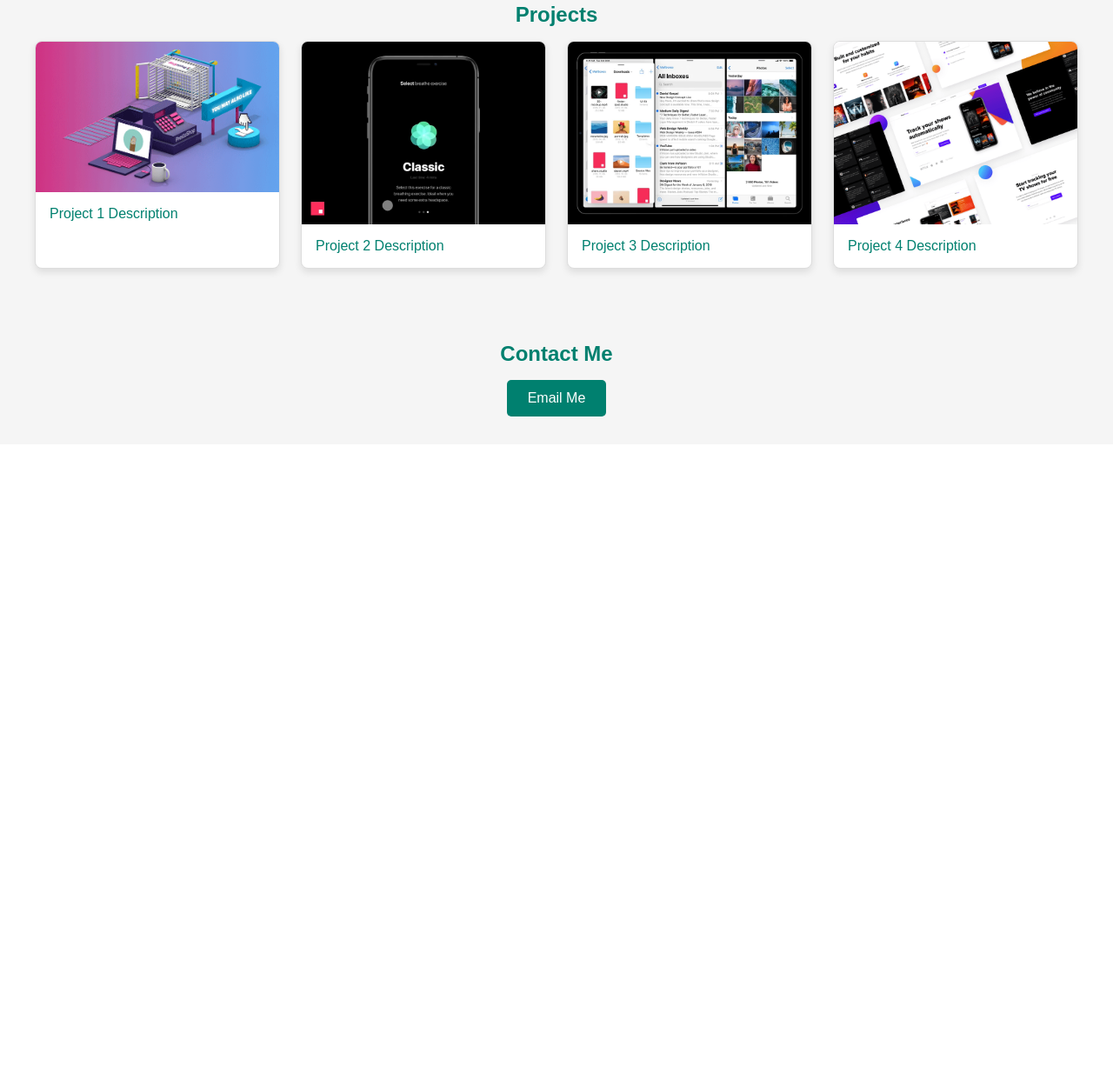
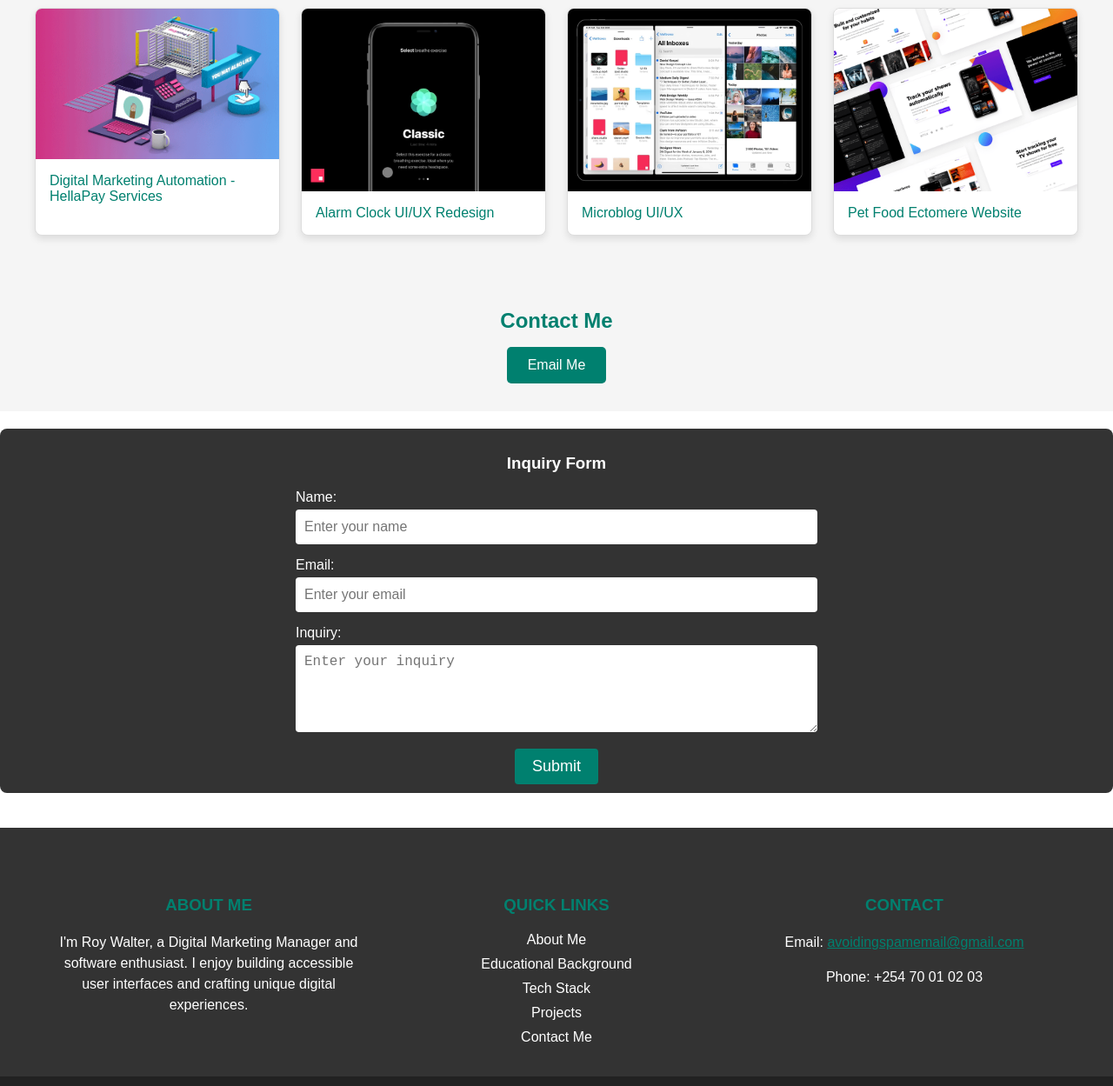
Before and after one commit to SubZeroow/hackerthon_portfolio_website, a plain HTML site: page index.html in a window 1280 px wide. Shown: the part 1551-2800 px from the top of the page at 87% size. Before the commit the page ends 2062 px from the top, so only its background shows below. Drawn offline with Linux system fonts and the light colour scheme.

Commit message:
update layout and added more functionality

```diff
--- a/index.html
+++ b/index.html
@@ -69,7 +69,7 @@
         <h2>About Me</h2>
         <div class="about-me-content">
             <p>Back in 2012, I decided to try my hand at creating custom Tumblr themes and tumbled head first into the rabbit hole of coding and web development. Fast-forward to today, and I’ve had the privilege of building software for an advertising agency, a start-up, a huge corporation, and a digital product studio.</p>
-            <p>My main focus these days is building accessible user interfaces for our customers at The Gourmet Sweet Company. I most enjoy building software in the sweet spot where design and engineering meet — things that look good but are also built well under the hood. In my free time, I've also released an online video course that covers everything you need to know to build a web app with the Spotify API.</p>
+            <p>My main focus these days is building accessible user interfaces for The Gourmet Sweet Company. I most enjoy building software in the sweet spot where design and engineering meet — things that look good but are also built well under the hood. In my free time, I do a lot of great things that you wont believe me even if I told you.</p>
             <p>When I’m not at the computer, I’m usually rock climbing, reading, hanging out with my wife and two cats, or running around Hyrule searching for Korok seeds</p>
         </div>
     </div>
@@ -97,6 +97,8 @@
             <img src="/images/mysql.svg" alt="MYSQL">
             <img src="/images/nodejs.svg" alt="NODEJs">
             <img src="/images/mongodb.svg" alt="MONGODB">
+            <img src="/images/visual-studio-code.svg" alt="Visual Studio COde">
+            <img src="/images/git.svg" alt="Git">
         </div>
     </section>
 
@@ -106,19 +108,19 @@
         <div class="project-cards">
             <div class="project-card">
                 <img src="/images/project_01.gif" alt="Project 1">
-                <p>Project 1 Description</p>
+                <p>Digital Marketing Automation - HellaPay Services</p>
             </div>
             <div class="project-card">
                 <img src="/images/project_02.png" alt="Project 2">
-                <p>Project 2 Description</p>
+                <p>Alarm Clock UI/UX Redesign</p>
             </div>
             <div class="project-card">
                 <img src="/images/project_03.png" alt="Project 3">
-                <p>Project 3 Description</p>
+                <p>Microblog UI/UX </p>
             </div>
             <div class="project-card">
                 <img src="/images/project_04.webp" alt="Project 4">
-                <p>Project 4 Description</p>
+                <p>Pet Food Ectomere Website</p>
             </div>
         </div>
     </section>
@@ -126,8 +128,65 @@
     <!-- Contact Me Section -->
     <section id="contact">
         <h2>Contact Me</h2>
-        <button onclick="window.location.href='mailto:aliveonfridays@gmail.com';">Email Me</button>
+        <button onclick="window.location.href='mailto:avoidingspamemail@gmail.com';">Email Me</button>
     </section>
 
+    <!-- Inquiry Form Section -->
+<section id="inquiry-form" class="inquiry-form-section">
+    <h3>Inquiry Form</h3>
+    <form action="/submit-inquiry" method="POST" class="inquiry-form">
+        <div class="form-group">
+            <label for="name">Name:</label>
+            <input type="text" id="name" name="name" placeholder="Enter your name" required>
+        </div>
+
+        <div class="form-group">
+            <label for="email">Email:</label>
+            <input type="email" id="email" name="email" placeholder="Enter your email" required>
+        </div>
+
+        <div class="form-group">
+            <label for="inquiry">Inquiry:</label>
+            <textarea id="inquiry" name="inquiry" placeholder="Enter your inquiry" required></textarea>
+        </div>
+
+        <button type="submit" class="submit-btn">Submit</button>
+    </form>
+</section>
+
 </body>
+
+<!-- Footer Section -->
+<footer>
+    <div class="footer-content">
+        <div class="footer-section about">
+            <h3>About Me</h3>
+            <p>
+                I'm Roy Walter, a Digital Marketing Manager and software enthusiast. I enjoy building accessible user interfaces and crafting unique digital experiences.
+            </p>
+        </div>
+
+        <div class="footer-section links">
+            <h3>Quick Links</h3>
+            <ul>
+                <li><a href="#about-me">About Me</a></li>
+                <li><a href="#education">Educational Background</a></li>
+                <li><a href="#tech-stack">Tech Stack</a></li>
+                <li><a href="#projects">Projects</a></li>
+                <li><a href="#contact">Contact Me</a></li>
+            </ul>
+        </div>
+
+        <div class="footer-section contact">
+            <h3>Contact</h3>
+            <p>Email: <a href="mailto:avoidingspamemail@gmail.com">avoidingspamemail@gmail.com</a></p>
+            <p>Phone: +254 70 01 02 03</p>
+        </div>
+    </div>
+
+    <div class="footer-bottom">
+        <p>&copy; 2024 Roy Walter. All Rights Reserved.</p>
+    </div>
+</footer>
+
 </html>
--- a/styles.css
+++ b/styles.css
@@ -314,6 +314,13 @@ h2 {
     background-color: #f5f5f5;
 }
 
+/* Heading styling */
+#about-me h2 {
+    margin-bottom: 1rem;
+    color: rgb(0, 128, 111);
+    text-align: center;
+}
+
 .about-me-container {
     background-color: white;
     border: 1px solid #ddd;
@@ -367,6 +374,7 @@ h2 {
 #education h2 {
     margin-bottom: 1rem;
     color: rgb(0, 128, 111);
+    text-align: center;
 }
 
 /* Unordered list styling */
@@ -526,3 +534,165 @@ h2 {
         align-items: center;
     }
 }
+
+/* Inquiry Form Styling */
+.inquiry-form-section {
+    padding: 10px;
+    background-color: #333;
+    color: white;
+    border-radius: 8px;
+    margin-top: 20px;
+    margin-bottom: 40px;
+    text-align: center;
+}
+
+.inquiry-form {
+    display: flex;
+    flex-direction: column;
+    max-width: 600px; /* Limit form width */
+    margin: 0 auto; /* Center the form */
+    text-align: left; /* Align labels and inputs to the left */
+}
+
+.form-group {
+    margin-bottom: 15px;
+}
+
+.form-group label {
+    font-size: 16px;
+    margin-bottom: 5px;
+    display: block;
+}
+
+.form-group input,
+.form-group textarea {
+    width: 100%; /* Full width within the limited form */
+    padding: 10px;
+    border-radius: 4px;
+    border: none;
+    font-size: 16px;
+    outline: none;
+    box-sizing: border-box; /* Ensure padding doesn't stretch beyond width */
+}
+
+.form-group input {
+    height: 40px;
+}
+
+.form-group textarea {
+    resize: vertical;
+    height: 100px;
+}
+
+.submit-btn {
+    padding: 10px 20px;
+    background-color: rgb(0, 128, 111);
+    color: #ffffff;
+    border: none;
+    border-radius: 4px;
+    font-size: 18px;
+    cursor: pointer;
+    width: fit-content;
+    align-self: center;
+}
+
+.submit-btn:hover {
+    background-color: #32677c;
+}
+
+@media (max-width: 768px) {
+    .inquiry-form-section {
+        padding: 10px;
+    }
+
+    .form-group input,
+    .form-group textarea {
+        font-size: 14px;
+    }
+
+    .submit-btn {
+        font-size: 16px;
+    }
+}
+
+/* Footer Styling */
+footer {
+    background-color: #333;
+    color: white;
+    padding: 40px 0;
+    text-align: center;
+}
+
+.footer-content {
+    display: flex;
+    justify-content: space-around;
+    flex-wrap: wrap;
+    max-width: 1200px;
+    margin: 0 auto;
+}
+
+.footer-section {
+    flex: 1;
+    padding: 20px;
+    min-width: 250px;
+}
+
+.footer-section h3 {
+    color: rgb(0, 128, 111);;
+    margin-bottom: 20px;
+    text-transform: uppercase;
+}
+
+.footer-section p {
+    font-size: 16px;
+    line-height: 1.5;
+}
+
+.footer-section ul {
+    list-style: none;
+    padding: 0;
+}
+
+.footer-section ul li {
+    margin-bottom: 10px;
+}
+
+.footer-section ul li a {
+    color: white;
+    text-decoration: none;
+    font-size: 16px;
+}
+
+.footer-section ul li a:hover {
+    text-decoration: underline;
+}
+
+.footer-section a {
+    color: rgb(0, 128, 111);
+}
+
+.footer-section a:hover {
+    text-decoration: none;
+}
+
+.footer-bottom {
+    padding: 20px 0;
+    background-color: #222;
+    color: #aaa;
+    text-align: center;
+}
+
+.footer-bottom p {
+    margin: 0;
+    font-size: 14px;
+}
+
+@media (max-width: 768px) {
+    .footer-content {
+        flex-direction: column;
+    }
+
+    .footer-section {
+        margin-bottom: 20px;
+    }
+}
```
Also changed, not shown: images/git.svg (added), images/visual-studio-code.svg (added).
